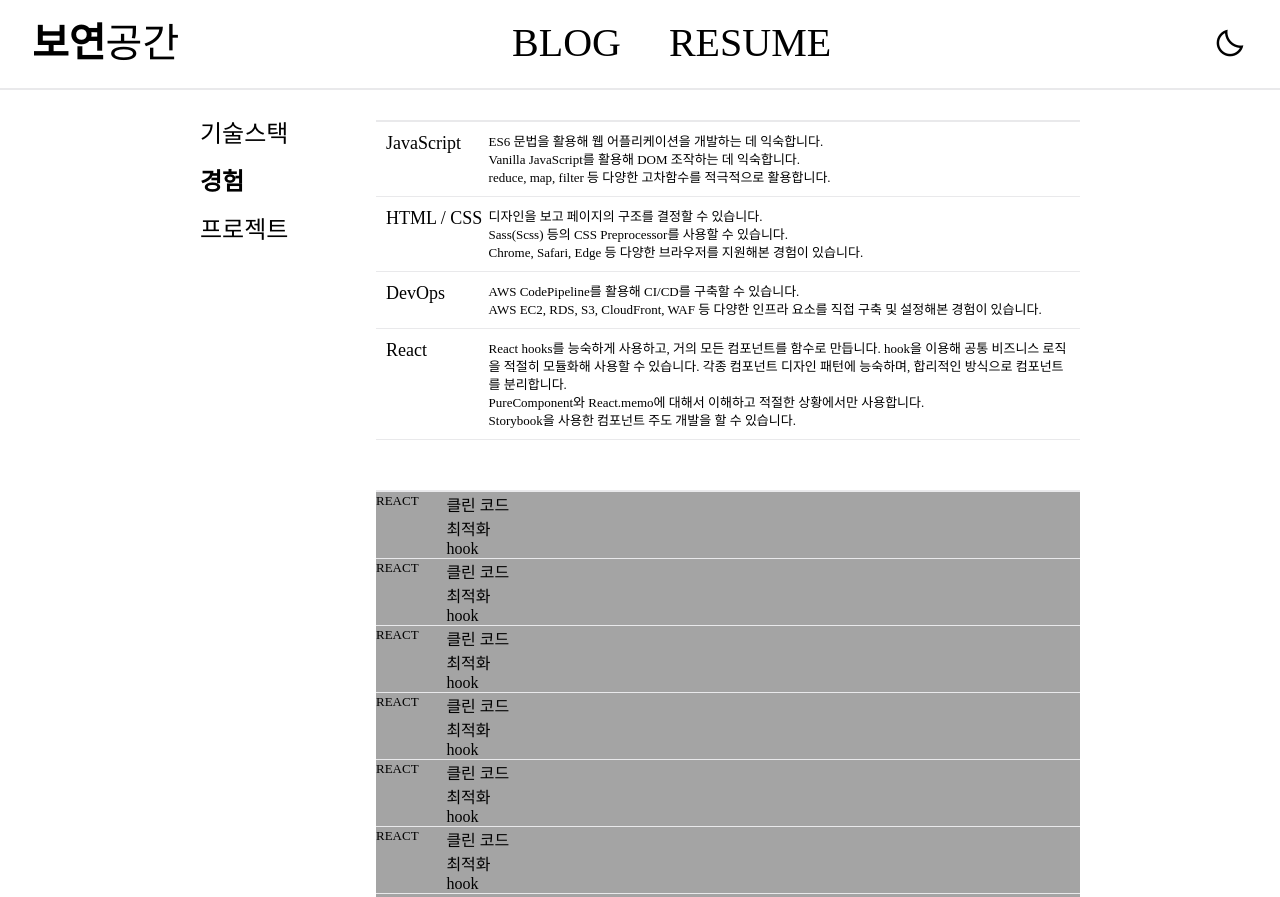
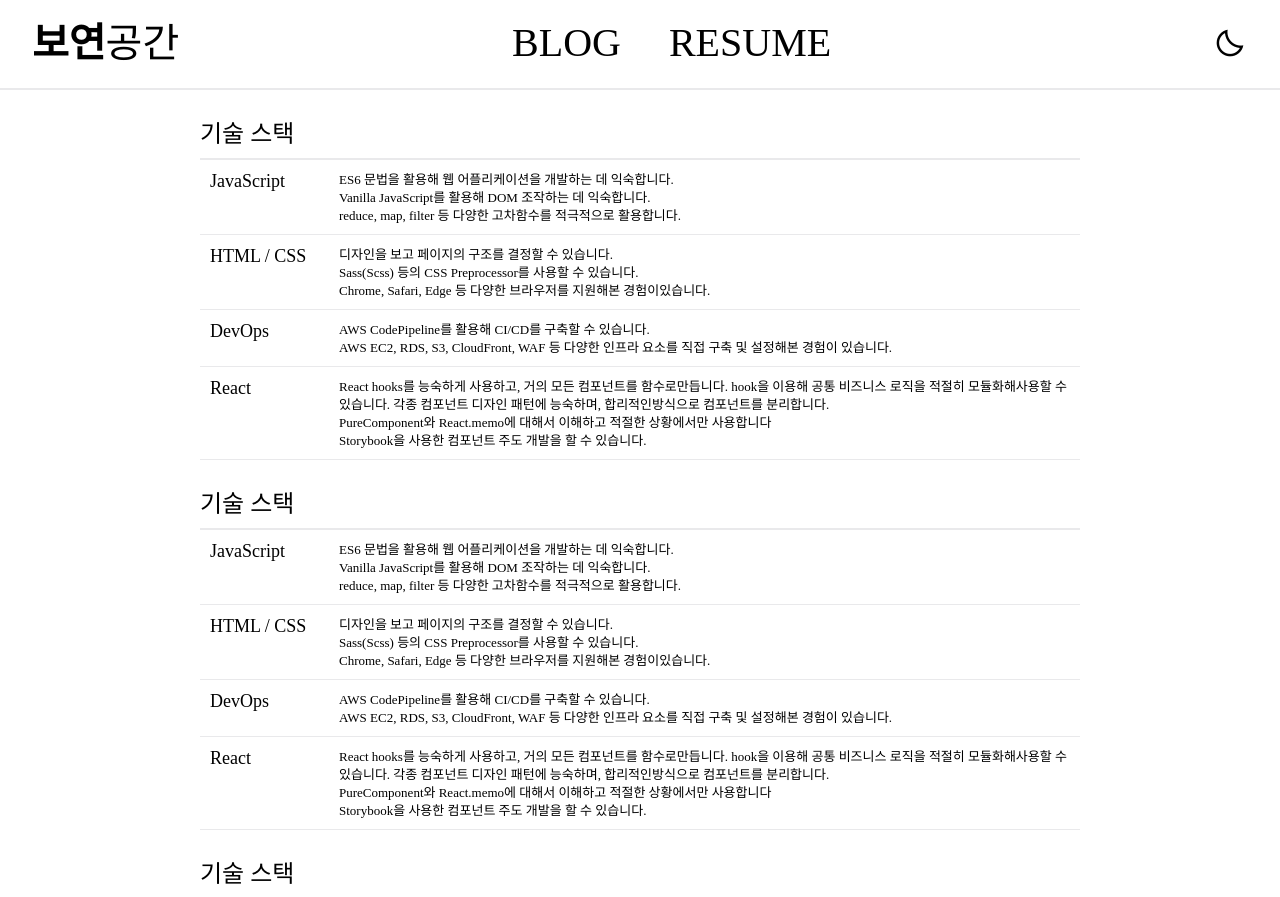
Before and after one commit to boyeonJ/reactBlog, a React (Vite) app in the folder boyeon-space/: page /resume in a window 1280 px wide. Shown: the top 897 px of the page. Built offline with nearby package versions, Linux system fonts and the light colour scheme.

Commit message:
Feature/07: resume page 구현
- resume session을 component(molecules)로 분리
- add Spacing atoms components

```diff
--- /dev/null
+++ b/boyeon-space/src/component/atom/Spacing.tsx
@@ -0,0 +1,10 @@
+export default function Spacing({ size }: { size: number }) {
+  return (
+    <div
+      style={{
+        flex: "none",
+        height: size,
+      }}
+    />
+  );
+}
--- /dev/null
+++ b/boyeon-space/src/component/molecules/Skills.tsx
@@ -0,0 +1,80 @@
+/** @jsxImportSource @emotion/react */
+
+import { css } from "@emotion/react";
+import FlexBox from "../atom/FlexBox";
+import StyledTypography from "../atom/StyledTypography";
+import colors from "../atom/foundation/Color";
+
+const skillStyle = {
+  title: css({ paddingBottom: "10px", display: "inline-block" }),
+  layout: css({
+    borderTop: `2px solid ${colors.gray1}`,
+    article: {
+      display: "grid",
+      gridTemplateColumns: "15% 85%",
+      borderBottom: `1px solid ${colors.gray1}`,
+      width: "100%",
+      padding: "10px",
+    },
+  }),
+};
+
+const skills = [
+  {
+    name: "JavaScript",
+    descriptions: [
+      "ES6 문법을 활용해 웹 어플리케이션을 개발하는 데 익숙합니다.",
+      "Vanilla JavaScript를 활용해 DOM 조작하는 데 익숙합니다.",
+      "reduce, map, filter 등 다양한 고차함수를 적극적으로 활용합니다.",
+    ],
+  },
+  {
+    name: "HTML / CSS",
+    descriptions: [
+      "디자인을 보고 페이지의 구조를 결정할 수 있습니다.",
+      "Sass(Scss) 등의 CSS Preprocessor를 사용할 수 있습니다.",
+      "Chrome, Safari, Edge 등 다양한 브라우저를 지원해본 경험이있습니다.",
+    ],
+  },
+  {
+    name: "DevOps",
+    descriptions: [
+      "AWS CodePipeline를 활용해 CI/CD를 구축할 수 있습니다.",
+      "AWS EC2, RDS, S3, CloudFront, WAF 등 다양한 인프라 요소를 직접 구축 및 설정해본 경험이 있습니다.",
+    ],
+  },
+  {
+    name: "React",
+    descriptions: [
+      "React hooks를 능숙하게 사용하고, 거의 모든 컴포넌트를 함수로만듭니다. hook을 이용해 공통 비즈니스 로직을 적절히 모듈화해사용할 수 있습니다. 각종 컴포넌트 디자인 패턴에 능숙하며, 합리적인방식으로 컴포넌트를 분리합니다.",
+      "PureComponent와 React.memo에 대해서 이해하고 적절한 상황에서만 사용합니다",
+      "Storybook을 사용한 컴포넌트 주도 개발을 할 수 있습니다.",
+    ],
+  },
+];
+
+const Skill = () => {
+  return (
+    <>
+      <StyledTypography variant="h1" css={skillStyle.title}>
+        기술 스택
+      </StyledTypography>
+      <FlexBox css={skillStyle.layout}>
+        {skills.map((skill) => (
+          <article key={skill.name}>
+            <StyledTypography variant="h2">{skill.name}</StyledTypography>
+            <ul>
+              {skill.descriptions.map((description) => (
+                <li key={description}>
+                  <StyledTypography>{description}</StyledTypography>
+                </li>
+              ))}
+            </ul>
+          </article>
+        ))}
+      </FlexBox>
+    </>
+  );
+};
+
+export default Skill;
--- a/boyeon-space/src/page/Resume.tsx
+++ b/boyeon-space/src/page/Resume.tsx
@@ -1,135 +1,25 @@
 /** @jsxImportSource @emotion/react */
 
-import { useRef, useState } from "react";
 import FlexBox from "../component/atom/FlexBox";
-import StyledTypography from "../component/atom/StyledTypography";
-import colors from "../component/atom/foundation/Color";
-import { useMoveScroll } from "../hook/scroll";
+import { css } from "@emotion/react";
+import Skills from "../component/molecules/Skills";
+import Spacing from "../component/atom/Spacing";
+
+const resume = {
+  section: css({
+    section: { width: "100%"},
+  }),
+};
 
 const Resume = () => {
-  const [currentMenu, setCurrentMenu] = useState<number>(1);
-  const content1Ref = useRef<HTMLDivElement>(null);
-  const content2Ref = useRef<HTMLDivElement>(null);
-  const content3Ref = useRef<HTMLDivElement>(null);
-
   return (
-    <div css={{
-      display: "grid",
-      gridTemplateColumns: "17% 80%",
-      gap: '3%'
-    }}>
-      <aside css={{
-        position: 'fixed',
-        top: '90px',
-        paddingTop: '30px'
-      }}>
-        <ul css={{ li: { marginBottom: '20px', } }}>
-          {[{ title: '기술스택', ref: content1Ref }, { title: '경험', ref: content2Ref }, { title: '프로젝트', ref: content3Ref }].map((value, index) => {
-            return (
-              <li key={index} onClick={() => { useMoveScroll(value.ref); setCurrentMenu(index) }}>
-                <StyledTypography variant={currentMenu === index ? "h1B" : "h1"}>{value.title}</StyledTypography>
-              </li>
-            )
-          })}
-        </ul>
-      </aside>
-      <FlexBox css={{ gap: '50px', gridColumn: '2', section: { width: '100%', scrollMarginTop: '100px' } }}>
-        <section ref={content1Ref}>
-          <FlexBox css={{
-            borderTop: `2px solid ${colors.gray1}`
-            , article: {
-              display: "grid",
-              gridTemplateColumns: "15% 85%",
-              borderBottom: `1px solid ${colors.gray1}`,
-              width: '100%',
-              padding: '10px'
-            }
-          }}>
-            <article>
-              <StyledTypography variant="h2">JavaScript</StyledTypography>
-              <ul>
-                <li><StyledTypography>ES6 문법을 활용해 웹 어플리케이션을 개발하는 데 익숙합니다.</StyledTypography></li>
-                <li><StyledTypography>Vanilla JavaScript를 활용해 DOM 조작하는 데 익숙합니다.</StyledTypography></li>
-                <li><StyledTypography>reduce, map, filter 등 다양한 고차함수를 적극적으로 활용합니다.</StyledTypography></li>
-              </ul>
-            </article>
-
-            <article >
-              <StyledTypography variant="h2">HTML / CSS</StyledTypography>
-              <ul>
-                <li><StyledTypography>디자인을 보고 페이지의 구조를 결정할 수 있습니다.</StyledTypography></li>
-                <li><StyledTypography>Sass(Scss) 등의 CSS Preprocessor를 사용할 수 있습니다.</StyledTypography></li>
-                <li><StyledTypography>Chrome, Safari, Edge 등 다양한 브라우저를 지원해본 경험이 있습니다.</StyledTypography></li>
-              </ul>
-            </article>
-
-            <article>
-              <StyledTypography variant="h2">DevOps</StyledTypography>
-              <ul>
-                <li><StyledTypography>AWS CodePipeline를 활용해 CI/CD를 구축할 수 있습니다.</StyledTypography></li>
-                <li><StyledTypography>AWS EC2, RDS, S3, CloudFront, WAF 등 다양한 인프라 요소를 직접 구축 및 설정해본 경험이 있습니다.</StyledTypography></li>
-              </ul>
-            </article>
-            <article>
-              <StyledTypography variant="h2">React</StyledTypography>
-              <ul>
-                <li><StyledTypography>React hooks를 능숙하게 사용하고, 거의 모든 컴포넌트를 함수로 만듭니다. hook을 이용해 공통 비즈니스 로직을 적절히 모듈화해 사용할 수 있습니다.
-                  각종 컴포넌트 디자인 패턴에 능숙하며, 합리적인 방식으로 컴포넌트를 분리합니다.</StyledTypography></li>
-                <li><StyledTypography>PureComponent와 React.memo에 대해서 이해하고 적절한 상황에서만 사용합니다.</StyledTypography></li>
-                <li><StyledTypography>Storybook을 사용한 컴포넌트 주도 개발을 할 수 있습니다.</StyledTypography></li>
-              </ul>
-            </article>
-
-
-          </FlexBox>
-        </section>
-        <section ref={content2Ref} css={{ backgroundColor: colors.gray2 }}>
-
-          <FlexBox css={{
-            borderTop: `2px solid ${colors.gray1}`,
-          }}>
-            {[1, 2, 3, 4, 5, 6, 7].map(value => (
-              <article key={value} css={{
-                display: "grid",
-                gridTemplateColumns: "10% 90%",
-                borderBottom: `1px solid ${colors.gray1}`,
-                width: '100%'
-              }}>
-                <StyledTypography>REACT</StyledTypography>
-                <ul>
-                  <li>클린 코드</li>
-                  <li>최적화</li>
-                  <li>hook</li>
-                </ul>
-              </article>
-            ))}
-          </FlexBox>
-        </section>
-        <section ref={content3Ref} css={{ width: '100%' }}>
-
-          <FlexBox css={{
-            borderTop: `2px solid ${colors.gray1}`,
-          }}>
-            {[1, 2, 3, 4, 5, 6, 7].map(value => (
-              <article key={value} css={{
-                display: "grid",
-                gridTemplateColumns: "10% 90%",
-                borderBottom: `1px solid ${colors.gray1}`,
-                width: '100%'
-              }}>
-                <StyledTypography>REACT</StyledTypography>
-                <ul>
-                  <li>클린 코드</li>
-                  <li>최적화</li>
-                  <li>hook</li>
-                </ul>
-              </article>
-            ))}
-          </FlexBox>
-        </section>
-      </FlexBox>
-
-    </div>
+    <FlexBox css={resume.section}>
+      <Skills />
+      <Spacing size={30} />
+      <Skills />
+      <Spacing size={30} />
+      <Skills />
+    </FlexBox>
   );
 };
 
```
